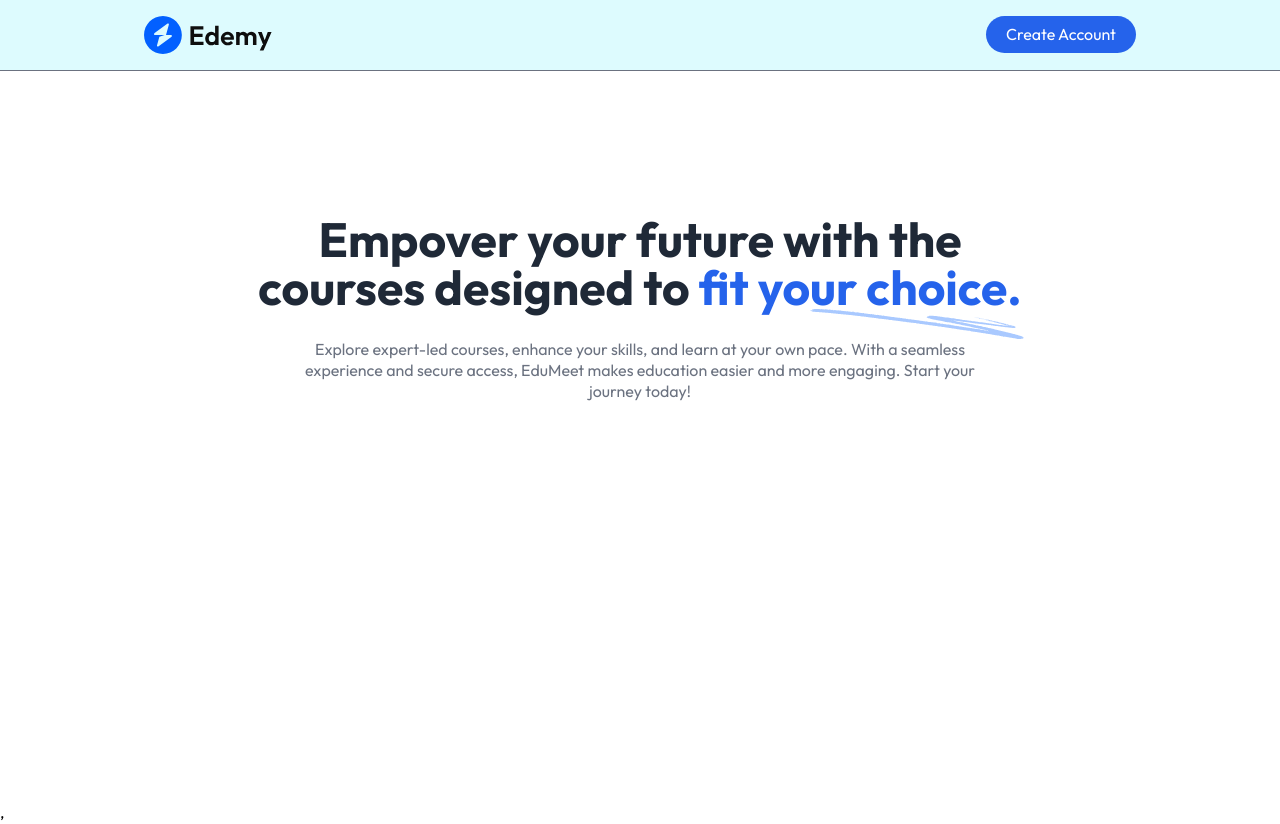
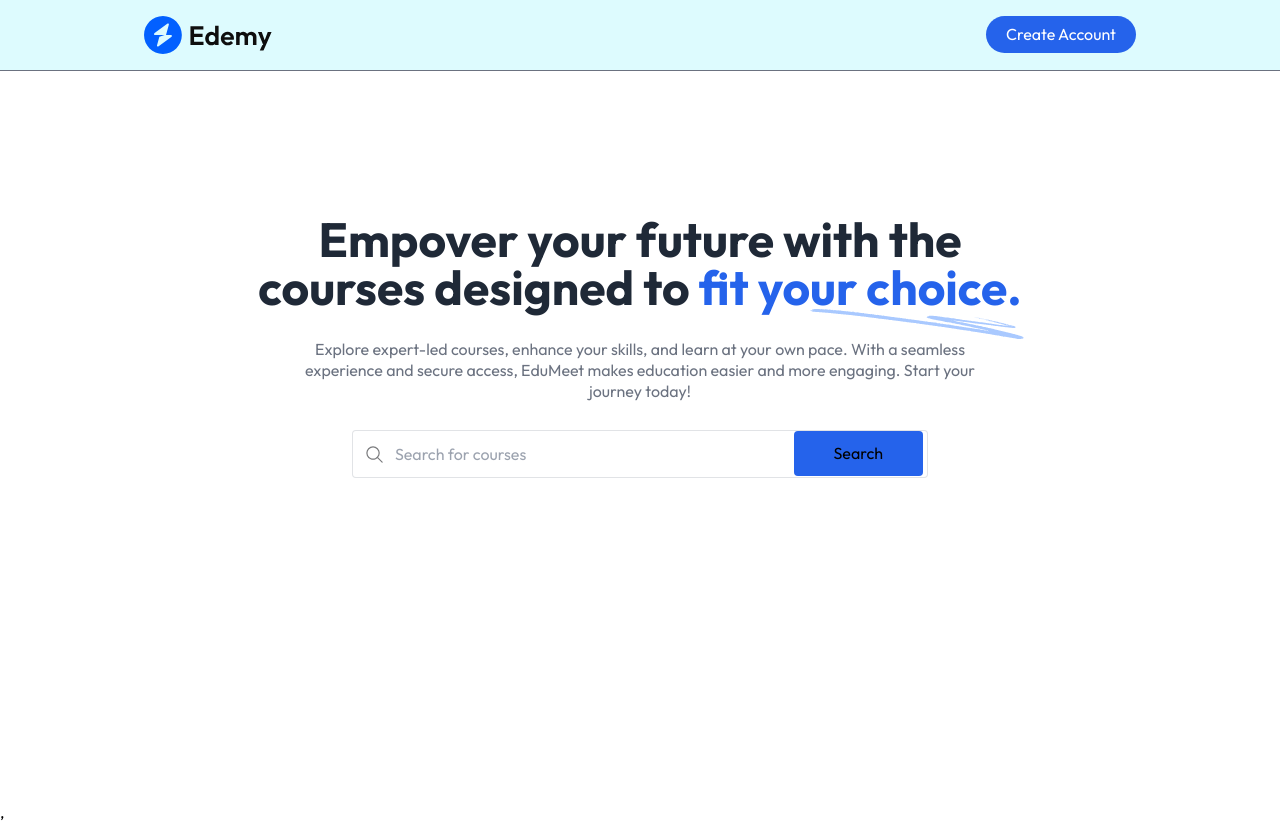
Before and after one commit to SarasiNishala/EduMeet-Frontend, a React (Vite) app in the folder client/: page / in a window 1280 px wide. Built offline with nearby package versions, Linux system fonts and the light colour scheme; no server answers.

Commit message:
Search bar created

```diff
--- a/client/src/components/student/Hero.jsx
+++ b/client/src/components/student/Hero.jsx
@@ -1,7 +1,9 @@
-import React from 'react'
 import { assets } from '../../assets/assets'
+import SearchBar from './SearchBar'
+
 
 const Hero = () => {
+
   return (
     <div className='flex flex-col items-center justify-center w-full md:pt-36 pt-36 pt-20 px-7 md:px-0 space-y-7 text-center bg-gradient-to-b from-cyan-100//70'>
         <h1 className='text-3xl md:text-5xl font-bold text-home-heading-small relative font-bold text-gray-800 max-w-3xl mx-auto'>Empover your future with the courses designed to <span className='text-blue-600'> fit your choice.</span>
@@ -19,6 +21,7 @@
         <p className='md:hidden text-gray-500 max-w-sm mx-auto'>
             Access expert-led courses, learn freely, and boost your skills. Start today!
         </p>
+        <SearchBar />
     </div>
   )
 }
--- a/client/src/components/student/SearchBar.jsx
+++ b/client/src/components/student/SearchBar.jsx
@@ -1,10 +1,27 @@
 import React from 'react'
+import { assets } from '../../assets/assets'
+import { useState } from 'react'
+import { useNavigate } from 'react-router-dom'
 
-const SearchBar = () => {
+const SearchBar = ({data}) => {
+
+  const navigate = useNavigate()
+  const [input, setInput] = useState( data ? data : '')
+
+  const onSearchHandler = (e) => {
+    e.preventDefault()
+    navigate('/course-list' + input)
+  }
+
   return (
-    <div>
-        <h1>SearchBar</h1>
-    </div>
+    <form onSubmit={onSearchHandler} className='max-w-xl w-full md:h14 h-12 flex items-center bg-white border border-gray-500/20 rounded'>
+      <img src={assets.search_icon} alt="search_icon" className='md:w-auto w-10 px-3' />
+
+      <input onChange={e => setInput(e.target.value)} value={input}
+      type="text" placeholder='Search for courses' className='w-full h-full outline-none text-gray-500/80' />
+
+      <button type='submit' className='bg-blue-600 rounded txt-white md:px-10 px-7 md:py-3 py-2 mx-1'>Search</button>
+    </form>
   )
 }
 
```
